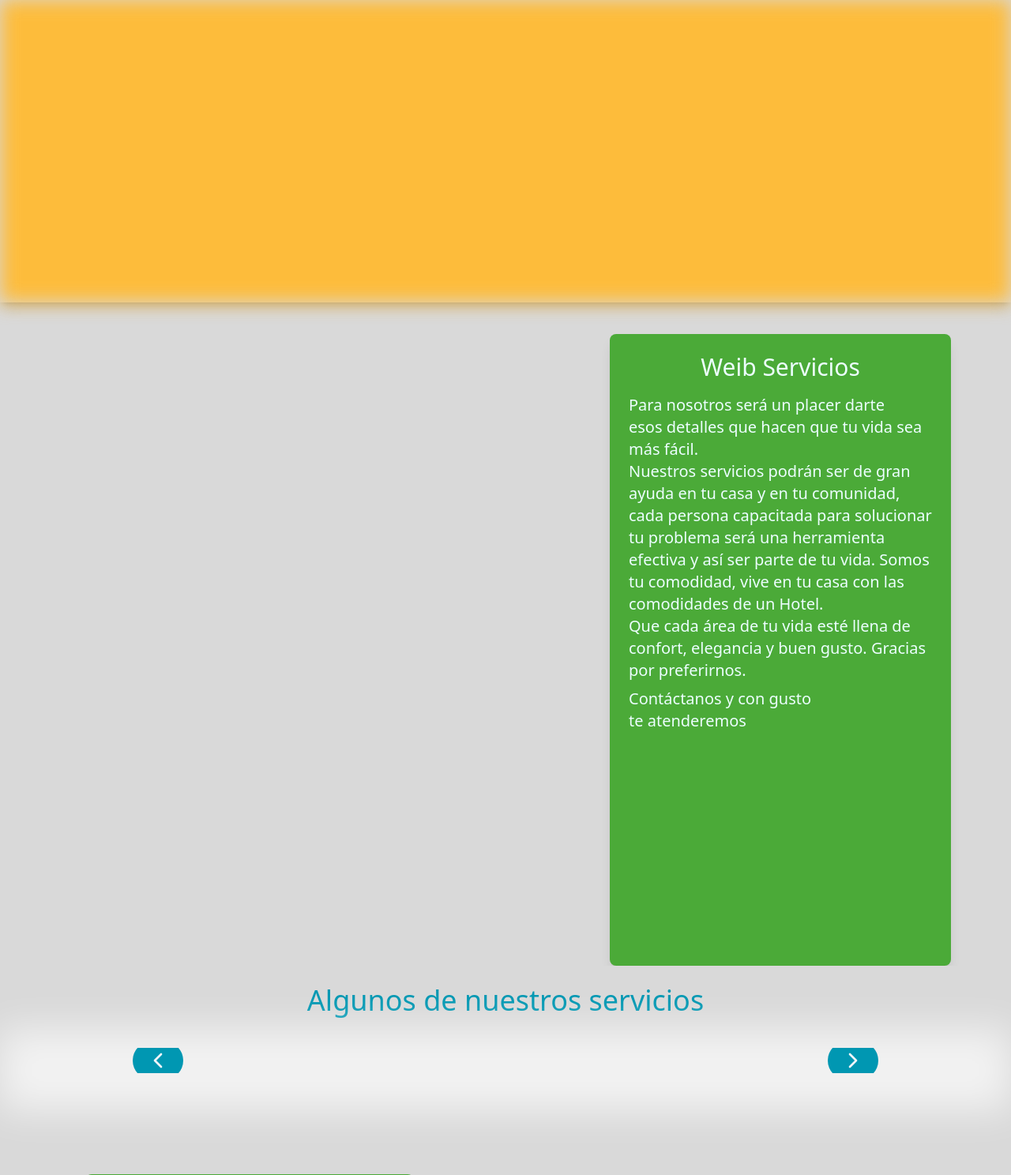
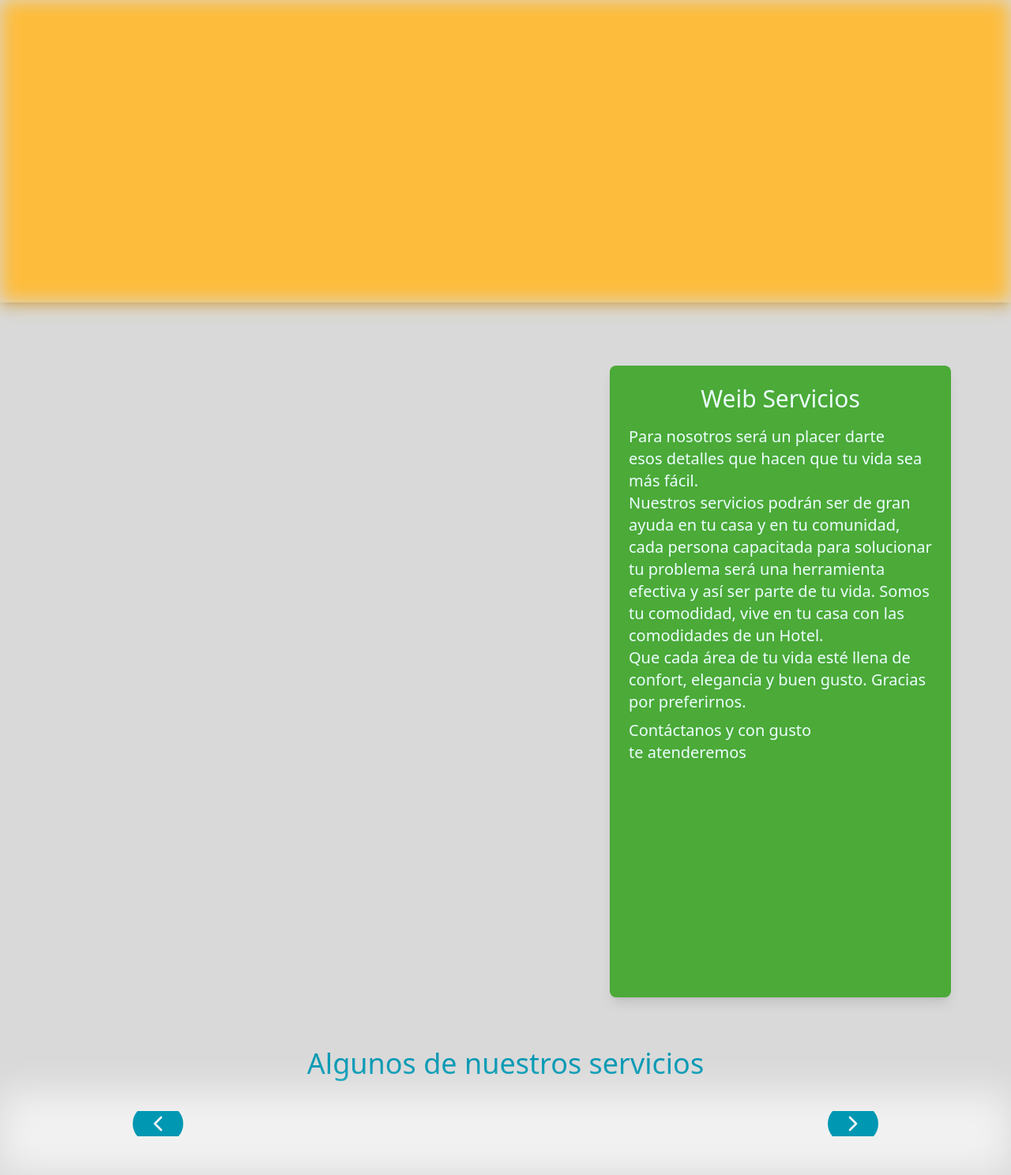
Before and after one commit to DeividVarg/Weib, a Django app: template main/templates/main.html in a window 1280 px wide. Shown: the part 74-1562 px from the top of the page at 79% size. Run offline with Django 5.2, Linux system fonts and the light colour scheme; the template is opened without the code that fills it, so the values that code supplies are empty; some libraries are stand-ins or nearby versions.

Commit message:
other changes

```diff
--- a/main/templates/main.html
+++ b/main/templates/main.html
@@ -37,7 +37,7 @@
     </section>
 
     <!-- Servicios -->
-    <section class="items-center mt-4 relative overflow-hidden py-22">
+    <section class="items-center mt-4 relative overflow-hidden py-10">
       <div class="flex justify-center space-x-14 items-center h-full">
         <div class="flex relative w-1/2 h-full self-center">
           {%if imgs_servicios%}
```
